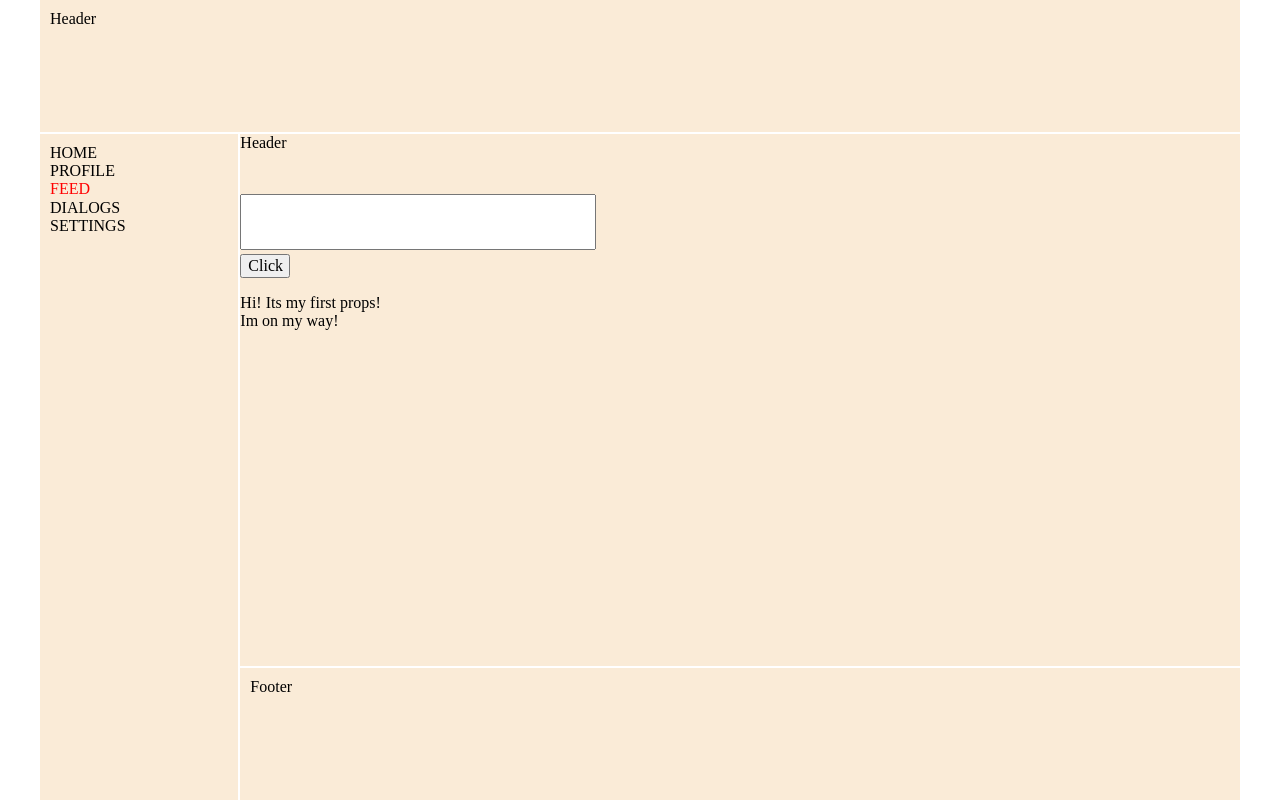
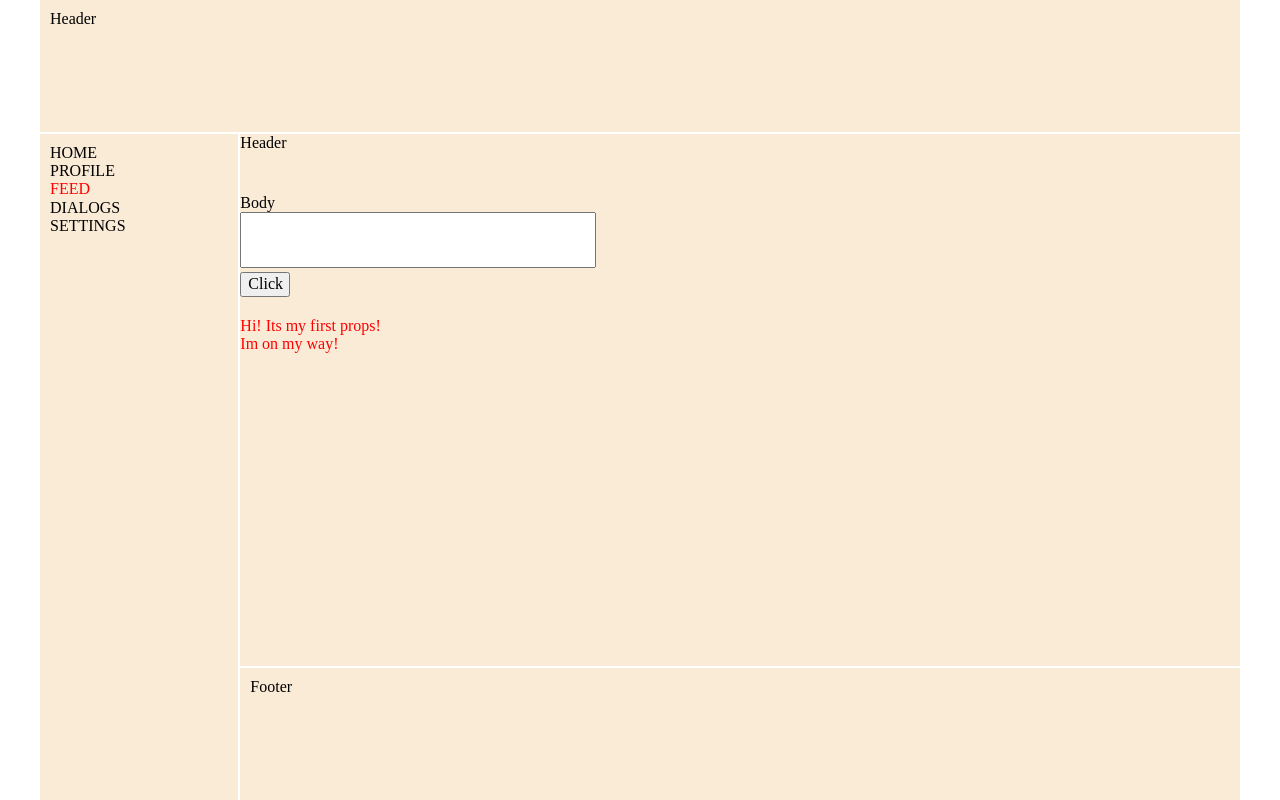
Before and after one commit to Jul1us5/React., a React (Create React App) app: page /section in a window 1280 px wide. Built offline with nearby package versions, Linux system fonts and the light colour scheme.

Commit message:
addPost / callback / BLL | UI

```diff
--- a/src/App.js
+++ b/src/App.js
@@ -19,8 +19,8 @@ const App = (props) => {
         <Header />
         <Nav />
         <Home />
-        <Route path="/dialogs" render={ () => <Dialogs state={props.state.dialogs}/>} />
-        <Route path="/section" render={ () => <Section />} />
+        <Route path="/dialogs" render={ () => <Dialogs state={props.state}/>} />
+        <Route path="/section" render={ () => <Section state={props.state} createPost={props.createPost}/>} />
         <Route path="/profile" render={ () => <Profile />} />
         <Route path="/settings" render={ () => <Settings />} />
         <Footer />
--- a/src/components/Dialogs/Dialogs.jsx
+++ b/src/components/Dialogs/Dialogs.jsx
@@ -6,8 +6,8 @@ import Author from "./Author";
 const Dialogs = (props) => {
   return (
     <section className={style.messages}>
-      <Author authors={props.state.authors} />
-      <Messages messages={props.state.messages} />
+      <Author authors={props.state.dialogs.authors} />
+      <Messages messages={props.state.dialogs.messages} />
     </section>
   );
 };
--- a/src/components/Section/Post/Post.jsx
+++ b/src/components/Section/Post/Post.jsx
@@ -1,10 +1,33 @@
-import React from 'react';
-import style from './Post.module.scss';
+import React from "react";
+import style from "./Post.module.scss";
+// import { createPost } from "./redux/state";
 
 const Post = (props) => {
-    return (
-        <div className={style.background}>{props.value}</div>
-    );
-}
+
+  let newPost = React.createRef();
+
+  let addPost = () => {
+
+    let text = newPost.current.value;
+    props.createPost(text);
+    newPost.current.value = '';
+  };
+
+  let printPost = props.state.onePost.map((el, i) => (
+    <Posted value={el.text} key={i} />
+  ));
+
+  return (
+    <div className={style.body}>
+      <textarea ref={newPost} className={style.comment}></textarea>
+      <button onClick={addPost}>Click</button>
+      <div className={style.postArea}>{printPost}</div>
+    </div>
+  );
+};
+
+const Posted = (props) => {
+  return <div className={style.background}>{props.value}</div>;
+};
 
 export default Post;
--- a/src/components/Section/Post/Post.module.scss
+++ b/src/components/Section/Post/Post.module.scss
@@ -0,0 +1,23 @@
+.body {
+    width: 100%;
+    height: 100px;
+    textarea {
+        width: 1000px;
+        height: 20px;
+        resize: none;
+    }
+    .comment {
+        resize: none;
+        height: 50px;
+        width: 350px;
+    }
+    button {
+        display: grid;
+        width: 50px;
+        text-align: center;
+    }
+    .postArea {
+        margin-top: 20px;
+        color: red;
+    }
+}
--- a/src/components/Section/Section.jsx
+++ b/src/components/Section/Section.jsx
@@ -1,28 +1,17 @@
 import React from "react";
+import Post from "./Post/Post";
 import style from "./Section.module.scss";
-import Post from "./Post/Post"
-
-let newPost = React.createRef();
-
-let addPost = () => {
-  let text = newPost.current.value;
-  return alert(text);
-}
 
 const Section = (props) => {
+
   return (
     <section>
       <div className={style.header}>Header</div>
-      <div className={style.body}>
-        <textarea ref={newPost} className={style.comment}></textarea>
-        <button onClick={ addPost }>Click</button>
-      </div>
-      <div className={style.post}>
-          <Post value='Hi! Its my first props!'/>
-          <Post value='Im on my way!'/>
-      </div>
+      <div className={style.body}>Body</div>
+      <Post state={props.state.posts} createPost={props.createPost}/>
     </section>
   );
+
 };
 
 export default Section;
--- a/src/components/Section/Section.module.scss
+++ b/src/components/Section/Section.module.scss
@@ -5,25 +5,6 @@ section {
         width: 100%;
         height: 60px;
     }
-    .body {
-        width: 100%;
-        height: 100px;
-        textarea {
-            width: 1000px;
-            height: 20px;
-            resize: none;
-        }
-        .comment {
-            resize: none;
-            height: 50px;
-            width: 350px;
-        }
-        button {
-            display: grid;
-            width: 50px;
-            text-align: center;
-        }
-    }
 }
 .color {
     background-color: rgb(200, 255, 0);
--- a/src/index.js
+++ b/src/index.js
@@ -3,12 +3,11 @@ import ReactDOM from "react-dom";
 import "./index.css";
 import App from "./App";
 import * as serviceWorker from "./serviceWorker";
-import state from './redux/state';
+import state from "./redux/state";
+import { rerender} from "./render";
 
-ReactDOM.render(
-  <App state={state} />,
-  document.getElementById("root")
-);
+rerender(state);
+
 
 // If you want your app to work offline and load faster, you can change
 // unregister() to register() below. Note this comes with some pitfalls.
--- a/src/redux/state.js
+++ b/src/redux/state.js
@@ -1,3 +1,5 @@
+import { rerender } from "../render";
+
 let state = {
   dialogs: {
     authors: [
@@ -41,6 +43,27 @@ let state = {
       },
     ],
   },
+  posts: {
+    onePost: [
+      {
+        id: 1,
+        text: "Hi! Its my first props!",
+      },
+      {
+        id: 2,
+        text: "Im on my way!",
+      },
+    ],
+  },
 };
 
+export let createPost = (postMessage) => {
+  let newPost = {
+    id: 5,
+    text: postMessage
+  };
+  state.posts.onePost.push(newPost);
+  rerender(state);
+}
+
 export default state;
--- /dev/null
+++ b/src/render.js
@@ -0,0 +1,13 @@
+import React from "react";
+import ReactDOM from "react-dom";
+import "./index.css";
+import App from "./App";
+import * as serviceWorker from "./serviceWorker";
+import { createPost } from "./redux/state";
+
+export let rerender = (state) => {
+  ReactDOM.render(
+    <App state={state} createPost={createPost} />,
+    document.getElementById("root")
+  );
+};
```
